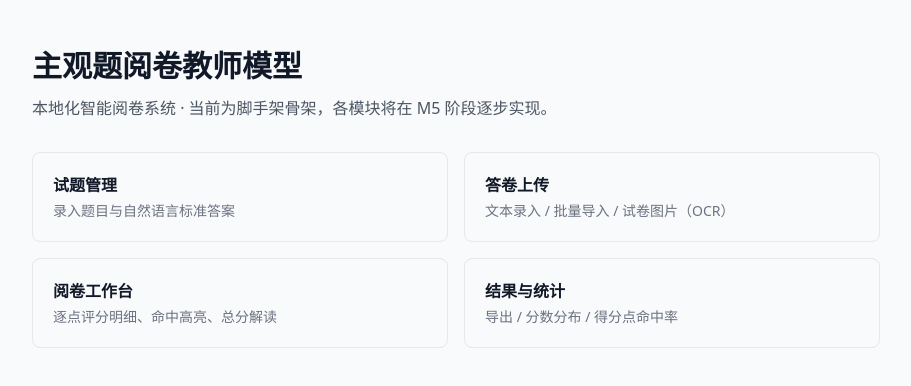
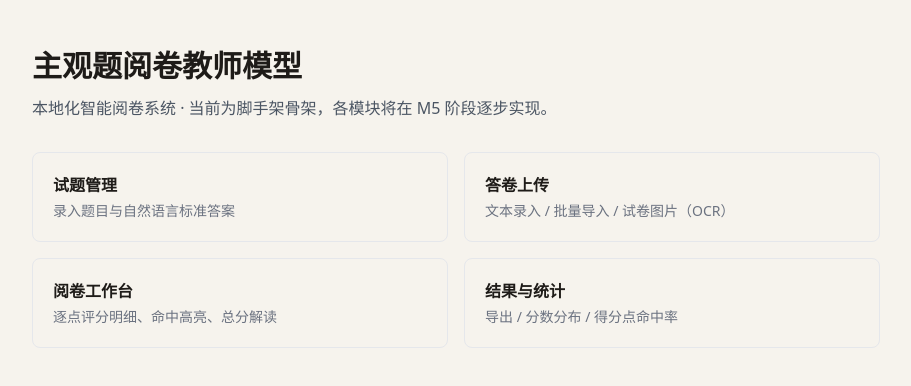
Before and after one commit to Maicarons/RubricSpan, a Next.js app in the folder frontend/: page / in a window 1280 px wide. Shown: the top 386 px of the page, without its empty margins (184-1095 px from the left). Built offline with nearby package versions, Linux system fonts and the light colour scheme.

Commit message:
style(frontend): globals.css 设计变量重构（亮暗双色）

```diff
--- a/frontend/src/app/globals.css
+++ b/frontend/src/app/globals.css
@@ -2,12 +2,192 @@
 @tailwind components;
 @tailwind utilities;
 
+/* ---------------------------------------------------------------------------
+ * 墨卷设计令牌 —— 亮色（宣纸）与暗色（墨底）两套 CSS 变量。
+ * 由 tailwind.config.ts 在构建期消费为语义工具类。
+ * ------------------------------------------------------------------------- */
 :root {
-  --foreground: #111827;
-  --background: #f9fafb;
+  /* 画布与表面 */
+  --canvas: 246 243 237; /* 宣纸 */
+  --canvas-deep: 238 233 223;
+  --surface: 253 251 247; /* 卡片 */
+  --surface-2: 245 241 234; /* 内嵌/栏底色 */
+  /* 墨色文字 */
+  --ink: 30 27 24;
+  --ink-2: 96 88 77;
+  --ink-3: 138 128 115;
+  /* 描边 */
+  --line: 228 220 209;
+  --line-strong: 200 188 172;
+  /* 朱砂主色 */
+  --accent: 173 61 38;
+  --accent-strong: 142 44 27;
+  --accent-soft: 250 235 229;
+  --accent-ink: 255 250 245;
+  /* 语义状态 */
+  --ok: 22 118 66;
+  --ok-soft: 227 244 235;
+  --warn: 165 104 9;
+  --warn-soft: 251 240 211;
+  --danger: 184 43 33;
+  --danger-soft: 250 229 225;
+  --info: 32 74 164;
+  --info-soft: 230 236 250;
+  /* 命中高亮（亮色：粉彩底 + 深字） */
+  --hit-exact: 191 244 208;
+  --hit-exact-ink: 17 87 45;
+  --hit-semantic: 196 222 254;
+  --hit-semantic-ink: 27 62 145;
+  --hit-partial: 253 230 138;
+  --hit-partial-ink: 124 74 5;
 }
 
-body {
-  color: var(--foreground);
-  background: var(--background);
+.dark {
+  --canvas: 17 16 14; /* 墨底 */
+  --canvas-deep: 22 20 18;
+  --surface: 24 22 20;
+  --surface-2: 32 30 27;
+  --ink: 233 227 217;
+  --ink-2: 176 167 152;
+  --ink-3: 128 119 106;
+  --line: 46 43 38;
+  --line-strong: 68 61 52;
+  --accent: 231 111 76;
+  --accent-strong: 241 134 100;
+  --accent-soft: 60 33 25;
+  --accent-ink: 27 15 10;
+  --ok: 74 205 141;
+  --ok-soft: 25 47 35;
+  --warn: 240 178 70;
+  --warn-soft: 52 41 23;
+  --danger: 244 106 94;
+  --danger-soft: 58 31 27;
+  --info: 117 151 244;
+  --info-soft: 31 41 60;
+  /* 命中高亮（暗色：深底 + 亮字） */
+  --hit-exact: 30 64 44;
+  --hit-exact-ink: 187 235 197;
+  --hit-semantic: 31 55 86;
+  --hit-semantic-ink: 196 222 254;
+  --hit-partial: 74 60 24;
+  --hit-partial-ink: 253 230 138;
 }
+
+@layer base {
+  html {
+    scroll-behavior: smooth;
+    -webkit-text-size-adjust: 100%;
+  }
+
+  body {
+    color: rgb(var(--ink));
+    background-color: rgb(var(--canvas));
+    font-family: "PingFang SC", "Microsoft YaHei", "Noto Sans SC", "Source Han Sans SC",
+      system-ui, sans-serif;
+    font-feature-settings: "tnum" 1;
+    -webkit-font-smoothing: antialiased;
+  }
+
+  /* 选中/批注记号色：朱砂淡染 */
+  ::selection {
+    background-color: rgb(var(--accent) / 0.22);
+  }
+
+  /* 滚动条：细、低调，跟随主题 */
+  * {
+    scrollbar-width: thin;
+    scrollbar-color: rgb(var(--line-strong)) transparent;
+  }
+
+  /* 键盘导航焦点环（a11y · focus-states） */
+  :focus-visible {
+    outline: 2px solid rgb(var(--accent));
+    outline-offset: 2px;
+    border-radius: 4px;
+  }
+
+  /* 表单控件聚焦：朱砂边框 + 轻光环 */
+  input:focus,
+  textarea:focus,
+  select:focus {
+    border-color: rgb(var(--accent));
+    box-shadow: 0 0 0 3px rgb(var(--accent) / 0.14);
+    outline: none;
+  }
+
+  /* 可交互元素统一指针与反馈 */
+  button:not(:disabled),
+  select,
+  summary,
+  [role="button"]:not([disabled]) {
+    cursor: pointer;
+  }
+
+  /* 微交互时长基线（150-300ms） */
+  button,
+  a,
+  select,
+  summary {
+    transition-property: color, background-color, border-color, box-shadow, opacity, transform;
+    transition-duration: 200ms;
+  }
+}
+
+/* ---------------------------------------------------------------------------
+ * 入场动画（落地页/平台统一节奏；动画类由全局生效，元素级用 application 侧联）
+ * ------------------------------------------------------------------------- */
+@keyframes fade-up {
+  from {
+    opacity: 0;
+    transform: translateY(14px);
+  }
+  to {
+    opacity: 1;
+    transform: translateY(0);
+  }
+}
+
+@keyframes fade-in {
+  from {
+    opacity: 0;
+  }
+  to {
+    opacity: 1;
+  }
+}
+
+@keyframes scale-in {
+  from {
+    opacity: 0;
+    transform: scale(0.96);
+  }
+  to {
+    opacity: 1;
+    transform: scale(1);
+  }
+}
+
+.animate-fade-up {
+  animation: fade-up 0.6s cubic-bezier(0.22, 1, 0.36, 1) both;
+}
+
+.animate-fade-in {
+  animation: fade-in 0.5s ease-out both;
+}
+
+.animate-scale-in {
+  animation: scale-in 0.35s cubic-bezier(0.22, 1, 0.36, 1) both;
+}
+
+@media (prefers-reduced-motion: reduce) {
+  html {
+    scroll-behavior: auto;
+  }
+  *,
+  *::before,
+  *::after {
+    animation-duration: 0.01ms !important;
+    animation-iteration-count: 1 !important;
+    transition-duration: 0.01ms !important;
+  }
+}
```
